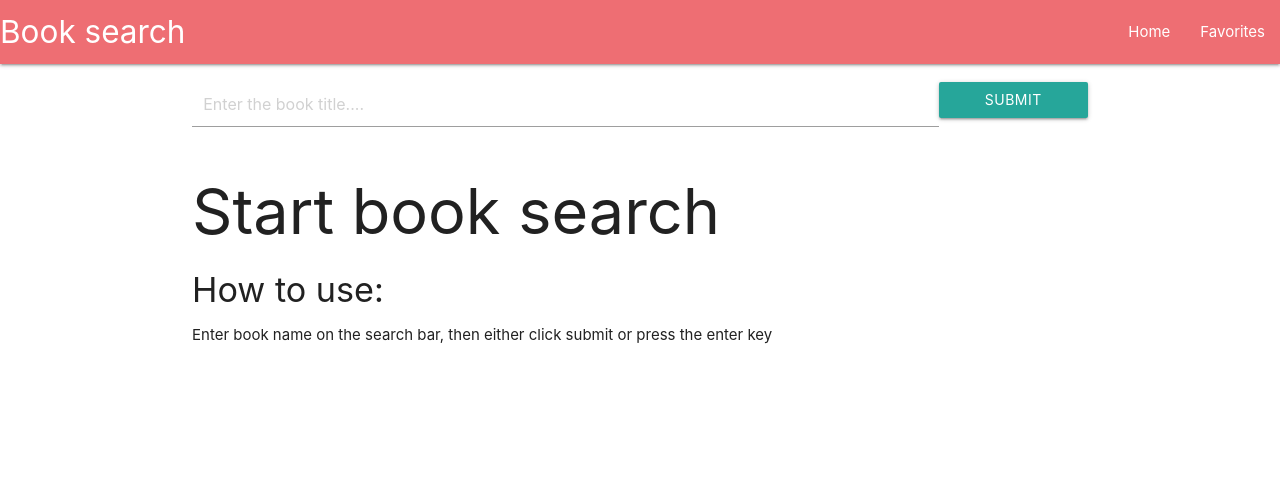
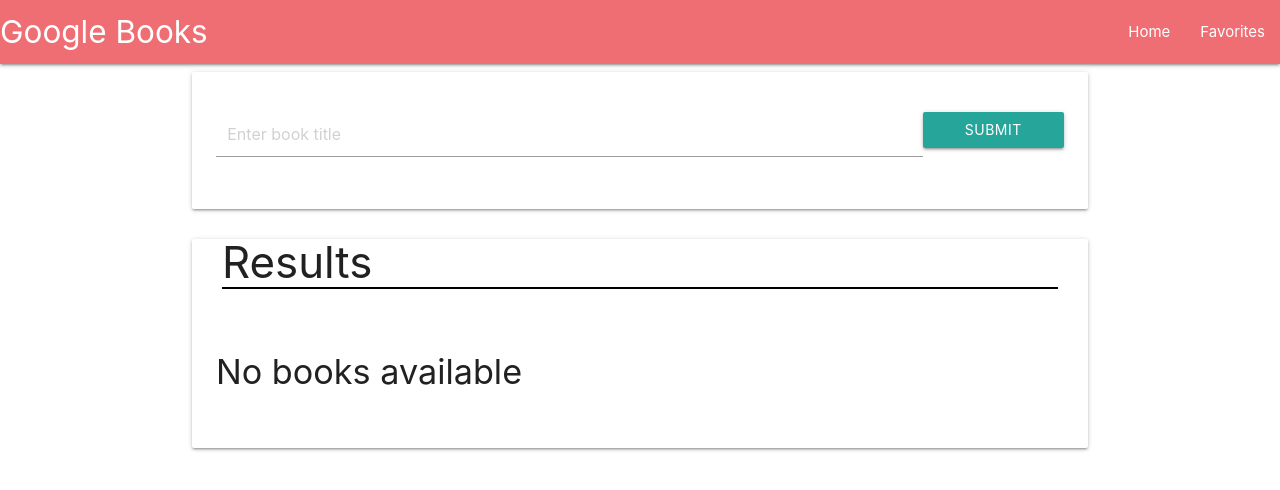
Before and after one commit to Jlin72/Books-search, a React (Create React App) app in the folder Client/: page / in a window 1280 px wide. Shown: the top 490 px of the page. Built offline with nearby package versions, Linux system fonts and the light colour scheme.

Commit message:
Created a card container that will be used to contain all the results and favorites

```diff
--- a/Client/src/components/BookSearchList/BookSearchList.js
+++ b/Client/src/components/BookSearchList/BookSearchList.js
@@ -2,6 +2,7 @@ import React, { useRef } from 'react';
 import { useBookContext } from '../../utils/GlobalState';
 import API from '../../utils/api';
 import './style.css'
+import { DELETE_SAVED } from '../../utils/actions';
 
 const BookSearchList = () => {
   // eslint-disable-next-line
@@ -21,6 +22,10 @@ const BookSearchList = () => {
   }
 
   const addToFavorites = (book) => {
+    dispatch({
+      type: DELETE_SAVED,
+      id: book.id
+    })
     API.saveToFavorites({
       title: book.volumeInfo.title,
       authors: book.volumeInfo.authors,
@@ -33,6 +38,7 @@ const BookSearchList = () => {
 
   return(
     <section className='row'>
+      {console.log(state)}
       {state.loading ? <h1>Loading...</h1> : <></>}
         {state.books.length ? state.books.map(book => <div className='col s12' key={book.id} id={book.id}>
           <div className='card'>
@@ -49,7 +55,7 @@ const BookSearchList = () => {
               <button class="btn waves-effect waves-light" onClick={()=>{addToFavorites(book)}}>Save to favorites</button>
             </div>
           </div>
-        </div>) : (<div id='instructions'><h1>Start book search</h1><h4>How to use:</h4><p>Enter book name on the search bar, then either click submit or press the enter key</p></div>)
+        </div>) : (<div id='instructions'><h4>No books available</h4></div>)
         }
     </section>
   )
--- /dev/null
+++ b/Client/src/components/CardContainer/CardContainer.js
@@ -0,0 +1,16 @@
+import React from 'react';
+import './style.css'
+
+const CardContainer = ({children, displayHome}) => {
+
+  return(
+    <div className="card">
+      {displayHome ? <h3 className='cardTitle'>Results</h3> : <h3 className="cardTitle">Favorites</h3>}
+      <div className='card-content'>
+        {children}
+      </div>
+    </div>
+  )
+}
+
+export default CardContainer;
--- /dev/null
+++ b/Client/src/components/CardContainer/style.css
@@ -0,0 +1,6 @@
+.cardTitle {
+  margin-left: 30px;
+  margin-right: 30px;
+  border-bottom: 2px solid black;
+  text-align: justify;
+}
--- a/Client/src/components/Navbar/Navbar.js
+++ b/Client/src/components/Navbar/Navbar.js
@@ -5,7 +5,7 @@ const Navbar = ({showHome, showFavorites}) => {
   return (
     <nav>
       <div className="nav-wrapper">
-        <a href="/#" className="brand-logo" onClick={() => showHome()}>Book search</a>
+        <a href="/#" className="brand-logo" onClick={() => showHome()}>Google Books</a>
         <ul id="nav-mobile" className="right hide-on-med-and-down">
           <li><a href="/#" onClick={()=>showHome()}>Home</a></li>
           <li><a href="/#" onClick={()=>showFavorites()}>Favorites</a></li>
--- a/Client/src/components/Searchbar/SearcBar.js
+++ b/Client/src/components/Searchbar/SearcBar.js
@@ -23,16 +23,22 @@ const Searchbar = () => {
   }
 
   return(
+    <>
+    <div className='card'>
+      <div className='card-content'>
         <form onSubmit = {handleSubmit} className ='row' id='form'>
           <input
             name='bookSearch'
-          placeholder="Enter the book title...."
+            placeholder="Enter book title"
             ref= {inputBookTitle}
             className='col s10'
           />
           <button className="btn waves-effect waves-light col s2" type="submit" name="action">Submit
           </button>
         </form>
+      </div>
+    </div>
+    </>
   )
 }
 
--- a/Client/src/pages/Favorites.js
+++ b/Client/src/pages/Favorites.js
@@ -1,13 +1,16 @@
 import React from 'react';
 import Wrapper from '../components/Wrapper/Wrapper';
 import FavoritesList from '../components/FavoritesList/FavoritesList';
+import CardContainer from '../components/CardContainer/CardContainer';
 
-const Favorites = () => {
+const Favorites = ({displayHome}) => {
 
   return(
     <>
       <Wrapper>
-        <FavoritesList />
+        <CardContainer displayHome={displayHome}>
+          <FavoritesList />
+        </CardContainer>
       </Wrapper>
     </>
   )
--- a/Client/src/pages/Home.js
+++ b/Client/src/pages/Home.js
@@ -2,13 +2,16 @@ import React from 'react';
 import Searchbar from '../components/Searchbar/SearcBar';
 import BookSearchList from '../components/BookSearchList/BookSearchList';
 import Wrapper from '../components/Wrapper/Wrapper';
+import CardContainer from '../components/CardContainer/CardContainer';
 
-const Home = () => {
+const Home = ({displayHome}) => {
   return(
     <>
       <Wrapper>
         <Searchbar />
-        <BookSearchList />
+        <CardContainer displayHome={displayHome}>
+          <BookSearchList />
+        </CardContainer>
       </Wrapper>
     </>
   )
--- a/Client/src/pages/Index.js
+++ b/Client/src/pages/Index.js
@@ -19,9 +19,9 @@ const Index = () => {
 
   const renderIndex = () => {
     if(displayHome) {
-      return <Home />
+      return <Home displayHome={displayHome} />
     } else if (displayFavorites) {
-      return <Favorites />
+      return <Favorites displayHome={displayHome} />
     }
   }
 
--- a/Client/src/utils/GlobalState.js
+++ b/Client/src/utils/GlobalState.js
@@ -16,7 +16,7 @@ const reducer = (state, action) => {
     case DELETE_SAVED: {
       return {
         ...state,
-        savedBooks: state.savedBooks.filter(book=> book.bookId !== action.id),
+        books: state.books.filter(book=> book.id !== action.id),
         loading: false
       };
     }
```
Also changed, not shown: Client/src/components/Banner/Banner.js (added). Lines whose indentation alone changed are shown as unchanged.
